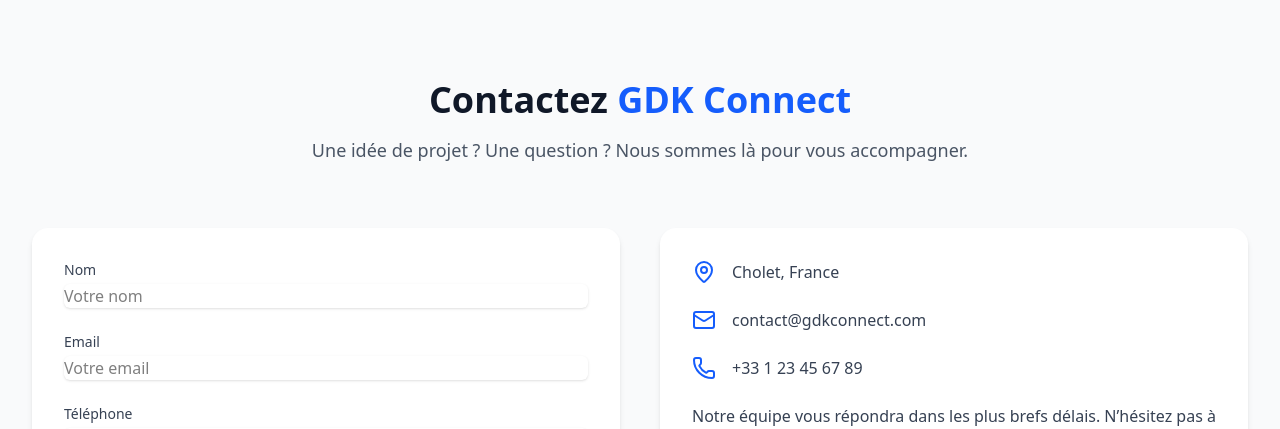
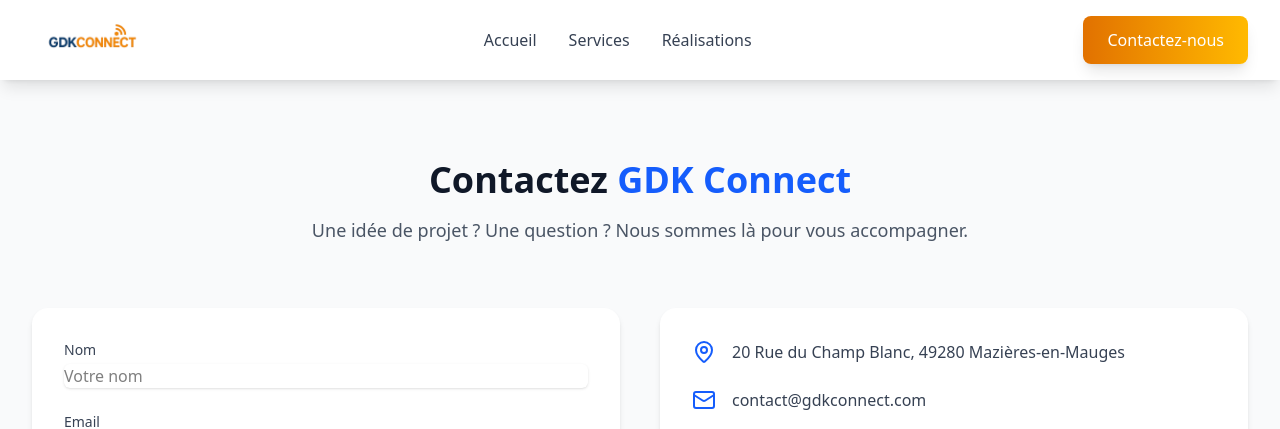
Before and after one commit to lucasA49/gdkconnect, a React (Vite) app in the folder vite-project/: page /Contact in a window 1280 px wide. Shown: the top 429 px of the page. Built offline with nearby package versions, Linux system fonts and the light colour scheme.

Commit message:
mise en forme de la page contact

```diff
--- a/vite-project/src/Composant/ContactPage.jsx
+++ b/vite-project/src/Composant/ContactPage.jsx
@@ -1,9 +1,9 @@
 import React from "react";
 import { Mail, Phone, MapPin } from "lucide-react";
-
+import Header from "./Header";
 const ContactPage = () => {
   return (
-    <section className="bg-gray-50 py-20 px-4 sm:px-6 lg:px-8">
+    <><Header /><section className="bg-gray-50 py-20 px-4 sm:px-6 lg:px-8">
       <div className="max-w-5xl mx-auto text-center mb-16">
         <h1 className="text-4xl font-bold text-gray-900 mb-4">
           Contactez <span className="text-blue-600">GDK Connect</span>
@@ -21,24 +21,21 @@
             <input
               type="text"
               placeholder="Votre nom"
-              className="mt-1 block w-full rounded-md border-gray-300 shadow-sm focus:ring-blue-500 focus:border-blue-500"
-            />
+              className="mt-1 block w-full rounded-md border-gray-300 shadow-sm focus:ring-blue-500 focus:border-blue-500" />
           </div>
           <div>
             <label className="block text-sm font-medium text-gray-700">Email</label>
             <input
               type="email"
               placeholder="Votre email"
-              className="mt-1 block w-full rounded-md border-gray-300 shadow-sm focus:ring-blue-500 focus:border-blue-500"
-            />
+              className="mt-1 block w-full rounded-md border-gray-300 shadow-sm focus:ring-blue-500 focus:border-blue-500" />
           </div>
           <div>
             <label className="block text-sm font-medium text-gray-700">Téléphone</label>
             <input
               type="tel"
               placeholder="Votre numéro de téléphone"
-              className="mt-1 block w-full rounded-md border-gray-300 shadow-sm focus:ring-blue-500 focus:border-blue-500"
-            />
+              className="mt-1 block w-full rounded-md border-gray-300 shadow-sm focus:ring-blue-500 focus:border-blue-500" />
           </div>
           <div>
             <label className="block text-sm font-medium text-gray-700">Message</label>
@@ -61,7 +58,7 @@
           <div className="space-y-6 text-gray-700 mb-6">
             <div className="flex items-center gap-4">
               <MapPin className="text-blue-600 w-6 h-6" />
-              <span>Cholet, France</span>
+              <span>20 Rue du Champ Blanc, 49280 Mazières-en-Mauges</span>
             </div>
             <div className="flex items-center gap-4">
               <Mail className="text-blue-600 w-6 h-6" />
@@ -80,8 +77,8 @@
           {/* Google Map */}
           <div className="overflow-hidden rounded-lg border border-gray-200">
             <iframe
-              title="GDK Connect Localisation"
-              src="https://www.google.com/maps/embed?pb=!1m18!1m12!1m3!1d2687.112010265123!2d-0.8731326844283194!3d47.06016677915085!2m3!1f0!2f0!3f0!3m2!1i1024!2i768!4f13.1!3m3!1m2!1s0x480878a4f47c52b1%3A0x9b69b013a3edacb7!2sCholet!5e0!3m2!1sfr!2sfr!4v1717400000000!5m2!1sfr!2sfr"
+              title="GDK Connect - Localisation"
+              src="https://www.google.com/maps/embed?pb=!1m18!1m12!1m3!1d2718.1136956011933!2d-0.8042409999999999!3d47.05762!2m3!1f0!2f0!3f0!3m2!1i1024!2i768!4f13.1!3m3!1m2!1s0x480648ac81808a83%3A0xa25d97021566905a!2s20%20Rue%20du%20Champ%20Blanc%2C%2049280%20Mazi%C3%A8res-en-Mauges!5e0!3m2!1sfr!2sfr!4v1748986354619!5m2!1sfr!2sfr"
               width="100%"
               height="250"
               allowFullScreen=""
@@ -92,7 +89,7 @@
           </div>
         </div>
       </div>
-    </section>
+    </section></>
   );
 };
 
```
